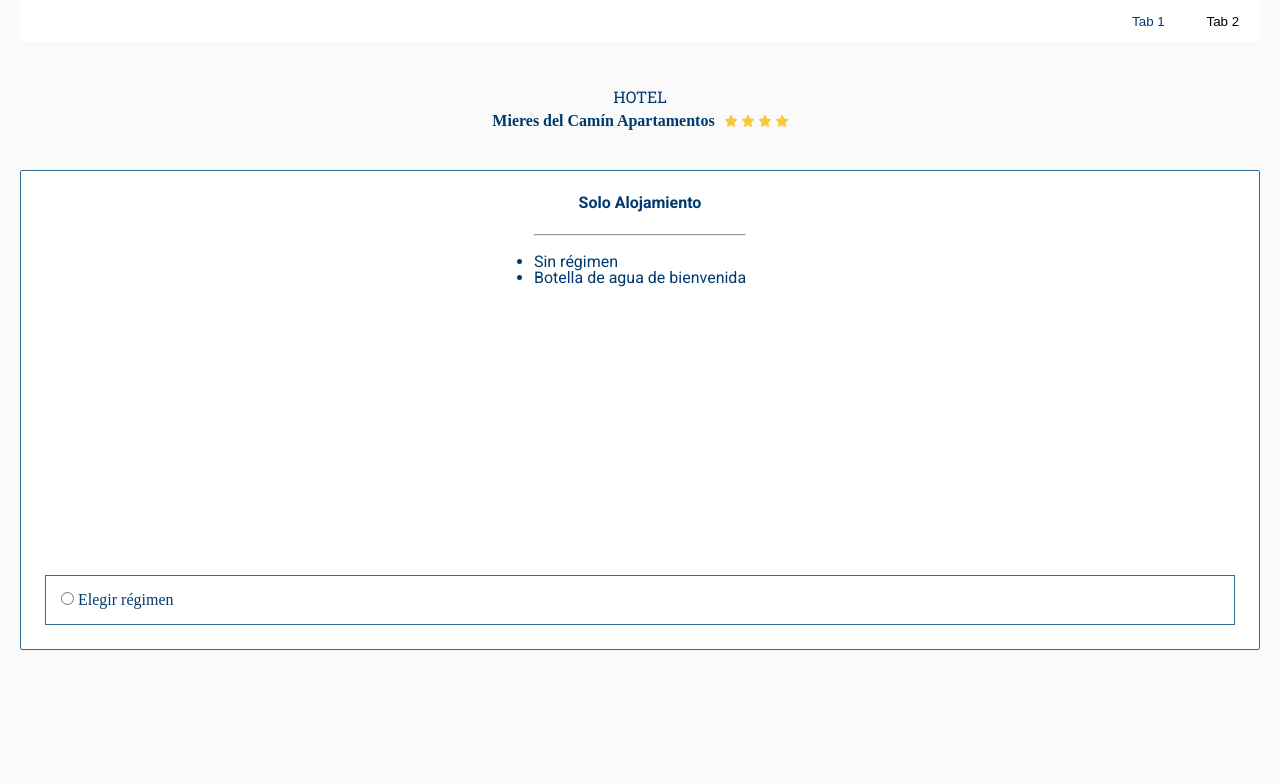
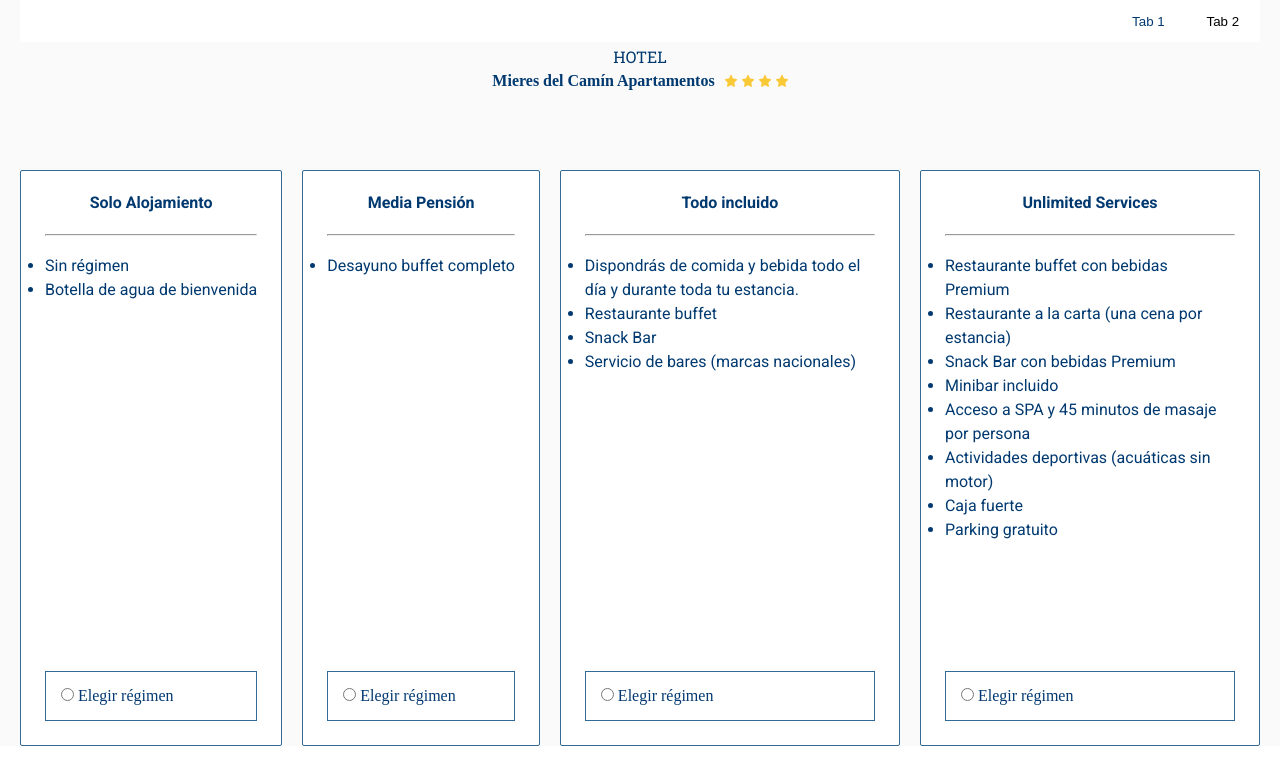
Before and after one commit to EleonoraDellamico/TCK-Prueba-Front-Maquetacion, a website built with webpack: page index.html in a window 1280 px wide. Built offline with Linux system fonts and the light colour scheme.

Commit message:
added media queries tab1 ipad and pc

```diff
--- a/assets/stylesheets/src/application.scss
+++ b/assets/stylesheets/src/application.scss
@@ -31,10 +31,10 @@
 #section__tabs,
 #section__services {
 	padding: 0 20px 0 20px;
-	height: 100vh;
+	height: fit-content;
 	background-color: var(--color--background2);
 }
-/*SECTION HEADER*/
+/*SECTION HEADER TAB 1*/
 header {
 	background-color: var(--color--background);
 	width: 100%;
@@ -61,8 +61,8 @@ button {
 	color: var(---color--secondary);
 }
 
-/* Title Hotel*/
-#main {
+/* TITLE HOTEL TAB 1*/
+#container__general__card {
 	padding-top: 40px;
 }
 .main__title__hotel,
@@ -89,20 +89,19 @@ span {
 .main__title__hotel__rating {
 	margin-left: 10px;
 }
-/*CARD*/
+/*CARD HOTEL TAB1*/
 .card__container {
 	background-color: var(--color--background);
 	display: flex;
 	flex-direction: column;
-	height: 60vh;
+	justify-content: space-between;
+	height: 70vh;
 	align-items: center;
 	padding: 24px;
 	margin-top: 40px;
 	border: 1px solid var(--color--border--card);
 	box-sizing: border-box;
 	border-radius: 2px;
-	display: flex;
-	flex-direction: column;
 	justify-content: space-between;
 }
 .card__title {
@@ -117,12 +116,14 @@ hr {
 	margin-top: 23px;
 	margin-bottom: 18px;
 }
-.card__list {
+
+ul > li.card__list {
 	color: var(--color--principal);
 	font-size: 16px;
-	line-height: 16px;
+	line-height: 24px;
 	font-family: var(--font--title--card);
 }
+
 .card__form {
 	width: 100%;
 	padding: 15px;
@@ -131,8 +132,29 @@ hr {
 .card__label__button--active {
 	color: var(--color--btn--option--active);
 }
-
-/*TAB2*/
+/*!*****************************************************!*\
+/*!*****************************************************!*\
+/*MEDIA QUERIES TAB1*/
+@media screen and (min-width: 768px) {
+	#container__general__card {
+		display: grid;
+		grid-template-columns: auto auto auto;
+		column-gap: 10px;
+	}
+	.card__container {
+		height: 72vh;
+	}
+}
+@media screen and (min-width: 1280px) {
+	#container__general__card {
+		display: grid;
+		grid-template-columns: auto auto auto auto;
+		column-gap: 20px;
+	}
+}
+/*!*****************************************************!*\
+/*!*****************************************************!*\
+/* STYLE TAB2*/
 .nav__bar__mobile {
 	display: flex;
 	width: 100%;
@@ -198,6 +220,7 @@ hr {
 	line-height: 20px;
 	color: var(--color--text);
 }
+/*!*****************************************************!*\
 /*DESPLEGABLE MEJORA TU ESTANCIA */
 .container__dropDown__info {
 	border: 1px solid rgba(97, 100, 105, 0.2);
@@ -251,6 +274,9 @@ hr {
 #section__servicio-habitación {
 	margin-top: 50px;
 }
+/*!*****************************************************!*\
+/*!*****************************************************!*\
+/*MEDIA QUERIES TAB2*/
 @media only screen and (min-width: 768px) {
 	.nav__bar__mobile {
 		display: none;
@@ -300,7 +326,7 @@ hr {
 	}
 	.services__container__title {
 		width: 30vw;
-		height: 14vh;
+		height: 8vh;
 	}
 	#section__servicio-habitación {
 		margin-top: 50px;
--- a/index.html
+++ b/index.html
@@ -29,11 +29,13 @@
                     <button class="tabs__button--disable"> Tab 2</button>
                 </div>
             </header>
-            <main id="main">
-                <div class="main__container__title">
-                    <h2 class="main__title__hotel">HOTEL </h2><span>Mieres del Camín Apartamentos
-                        <img class="main__title__hotel__rating" src="./assets/images/Valoración.png" alt="Valoración"></span>
-                </div>
+            <div class="main__container__title">
+                <h2 class="main__title__hotel">HOTEL </h2><span>Mieres del Camín Apartamentos
+                    <img class="main__title__hotel__rating" src="./assets/images/Valoración.png"
+                        alt="Valoración"></span>
+            </div>
+            <main id="container__general__card">
+                <!--CARD 1 DETAILS HOTEL-->
                 <div class="card__container">
                     <div class="card__info">
                         <h3 class="card__title">Solo Alojamiento</h3>
@@ -47,11 +49,63 @@
                         <input type="radio" id="option" name="option">
                         <label for="option" class="card__label__button--active"> Elegir régimen</label>
                     </form>
-
+                </div>
+                <!--CARD 2 DETAILS HOTEL-->
+                <div class="card__container">
+                    <div class="card__info">
+                        <h3 class="card__title">Media Pensión</h3>
+                        <hr />
+                        <ul>
+                            <li class="card__list"> Desayuno buffet completo</li>
+                        </ul>
+                    </div>
+                    <form class="card__form">
+                        <input type="radio" id="option" name="option">
+                        <label for="option" class="card__label__button--active"> Elegir régimen</label>
+                    </form>
+                </div>
+                <!--CARD 3 DETAILS HOTEL-->
+                <div class="card__container">
+                    <div class="card__info">
+                        <h3 class="card__title">Todo incluido</h3>
+                        <hr />
+                        <ul>
+                            <li class="card__list"> Dispondrás de comida y bebida todo el día y durante toda tu
+                                estancia.</li>
+                            <li class="card__list">Restaurante buffet</li>
+                            <li class="card__list">Snack Bar</li>
+                            <li class="card__list">Servicio de bares (marcas nacionales)</li>
+                        </ul>
+                    </div>
+                    <form class="card__form">
+                        <input type="radio" id="option" name="option">
+                        <label for="option" class="card__label__button--active"> Elegir régimen</label>
+                    </form>
+                </div>
+                <!--CARD 4 DETAILS HOTEL-->
+                <div class="card__container">
+                    <div class="card__info">
+                        <h3 class="card__title">Unlimited Services</h3>
+                        <hr />
+                        <ul>
+                            <li class="card__list"> Restaurante buffet con bebidas Premium</li>
+                            <li class="card__list">Restaurante a la carta (una cena por estancia)</li>
+                            <li class="card__list">Snack Bar con bebidas Premium</li>
+                            <li class="card__list">Minibar incluido</li>
+                            <li class="card__list">Acceso a SPA y 45 minutos de masaje por persona</li>
+                            <li class="card__list">Actividades deportivas (acuáticas sin motor)</li>
+                            <li class="card__list">Caja fuerte</li>
+                            <li class="card__list">Parking gratuito</li>
+                        </ul>
+                    </div>
+                    <form class="card__form">
+                        <input type="radio" id="option" name="option">
+                        <label for="option" class="card__label__button--active"> Elegir régimen</label>
+                    </form>
                 </div>
             </main>
         </section>
-        <script  src="./dist/main.js"></script>
+        <script src="./dist/main.js"></script>
     </body>
 
 </html>
```
Also changed, not shown: dist/main.js.
